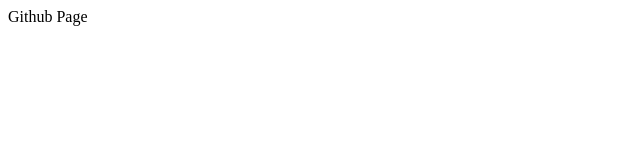
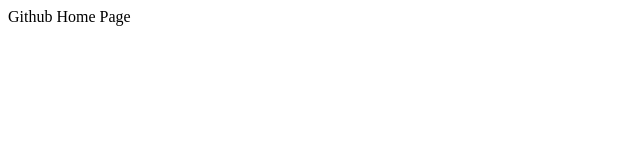
Before and after one commit to jventura10/jventura10.github.io, a plain HTML site: page index.html in a window 1280 px wide. Shown: the full height of the page, 0-640 px from the left. Drawn offline with Linux system fonts and the light colour scheme.

Commit message:
Added Home

```diff
--- a/index.html
+++ b/index.html
@@ -4,6 +4,6 @@
 
 </head>
 <body>
-    Github Page
+    Github Home Page
 </body>
 </html>
```
